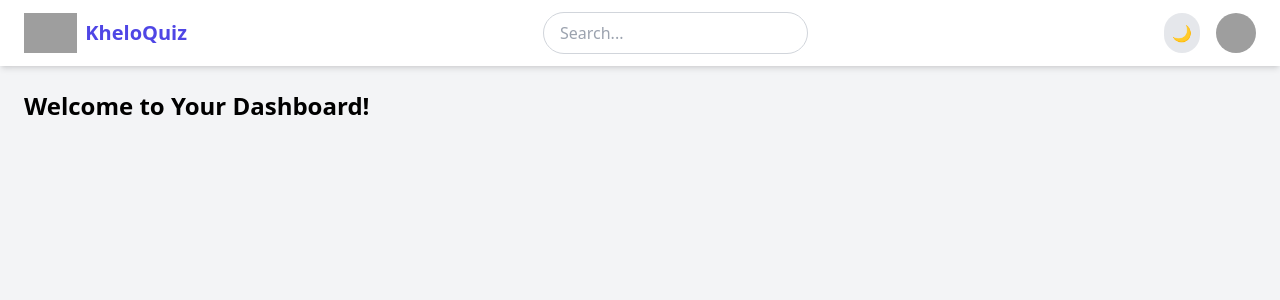
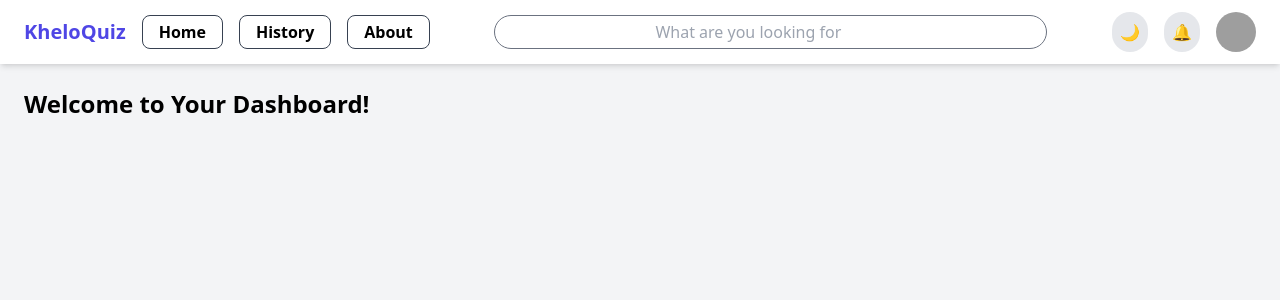
Before and after one commit to sohamshende/KheloQuiz, a Django app: template src/templates/dashboard.html in a window 1280 px wide. Shown: the top 300 px of the page. Run offline with Django 3.2, Linux system fonts and the light colour scheme; the template is opened without the code that fills it, so the values that code supplies are empty; some libraries are stand-ins or nearby versions; grey boxes are pictures that could not be loaded.

Commit message:
finishes the navbar structure and design

```diff
--- a/src/KheloQuiz/views.py
+++ b/src/KheloQuiz/views.py
@@ -1,12 +1,12 @@
 from django.shortcuts import render
 
-def home_view(request):
+def home(request):
     return render(request, 'home.html')
 
-def signup_view(request):
+def signup(request):
     return render(request, 'signup.html')
 
-def signin_view(request):
+def signin(request):
     return render(request, 'signin.html')
 
 def reset_password(request):
--- a/src/templates/base.html
+++ b/src/templates/base.html
@@ -11,23 +11,38 @@
 
     <!-- Navbar -->
     <nav class="bg-white shadow-md px-6 py-3 flex items-center justify-between">
-        <!-- Logo -->
-        <div class="flex items-center space-x-2">
-            <img src="{% static 'images/logo.png' %}" alt="Logo" class="h-10">
-            <h1 class="text-xl font-bold text-indigo-600">KheloQuiz</h1>
-        </div>
+       <!-- Left: Brand & Navigation Links -->
+<div class="flex items-center space-x-4">
+    <h1 class="text-xl font-extrabold text-indigo-600">KheloQuiz</h1>
 
-        <!-- Search Bar -->
-        <div class="relative">
-            <input type="text" placeholder="Search..."
-                class="border border-gray-300 rounded-full px-4 py-2 focus:outline-none focus:ring-2 focus:ring-indigo-400">
-        </div>
+    <a href="#" class="text-black font-semibold border border-gray-700 px-4 py-1 rounded-lg transition duration-300 hover:bg-indigo-200 hover:Background-indigo-600">
+        Home
+    </a>
 
-        <!-- Profile + Dark Mode -->
+    <a href="#" class="text-black font-semibold border border-gray-700 px-4 py-1 rounded-lg transition duration-300 hover:bg-indigo-200 hover:Background-indigo-600">
+        History
+    </a>
+
+    <a href="#" class="text-black font-semibold border border-gray-700 px-4 py-1 rounded-lg transition duration-300 hover:bg-indigo-200 hover:Background-indigo-600">
+        About
+    </a>
+</div>
+
+       <!-- Center: Search Bar -->
+<div class="relative">
+    <input type="text" placeholder="What are you looking for"
+        class="border border-gray-500 rounded-full px-40 py-1 text-left focus:outline-none focus:ring-2 focus:ring-indigo-400">
+</div>
+      <!-- Right: Dark Mode, Notifications, Profile -->
         <div class="flex items-center space-x-4">
             <!-- Dark Mode Toggle -->
             <button id="darkModeToggle" class="p-2 bg-gray-200 rounded-full">
                 🌙
+            </button>
+
+            <!-- Notification Bell -->
+            <button class="p-2 bg-gray-200 rounded-full">
+                🔔
             </button>
 
             <!-- User Profile -->
```
Also changed, not shown: src/KheloQuiz/urls.py (+4 -5 lines).
